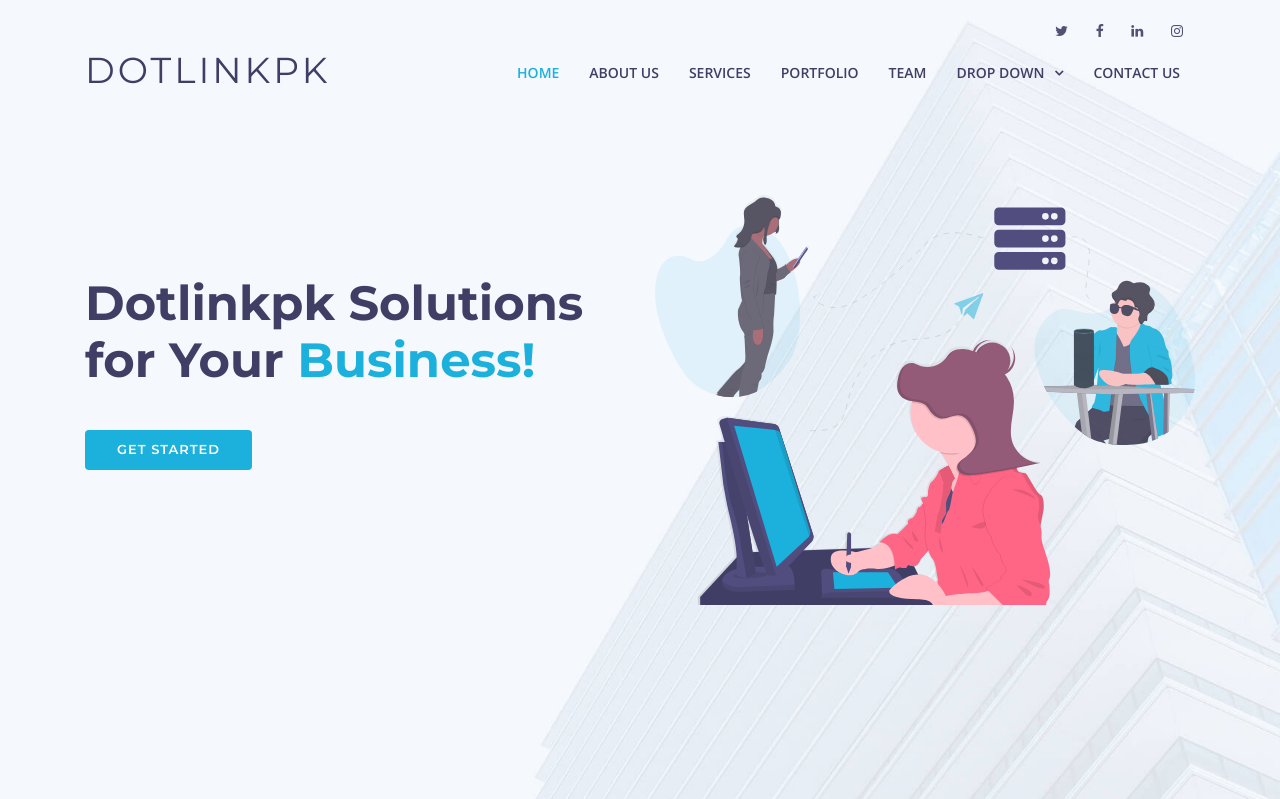
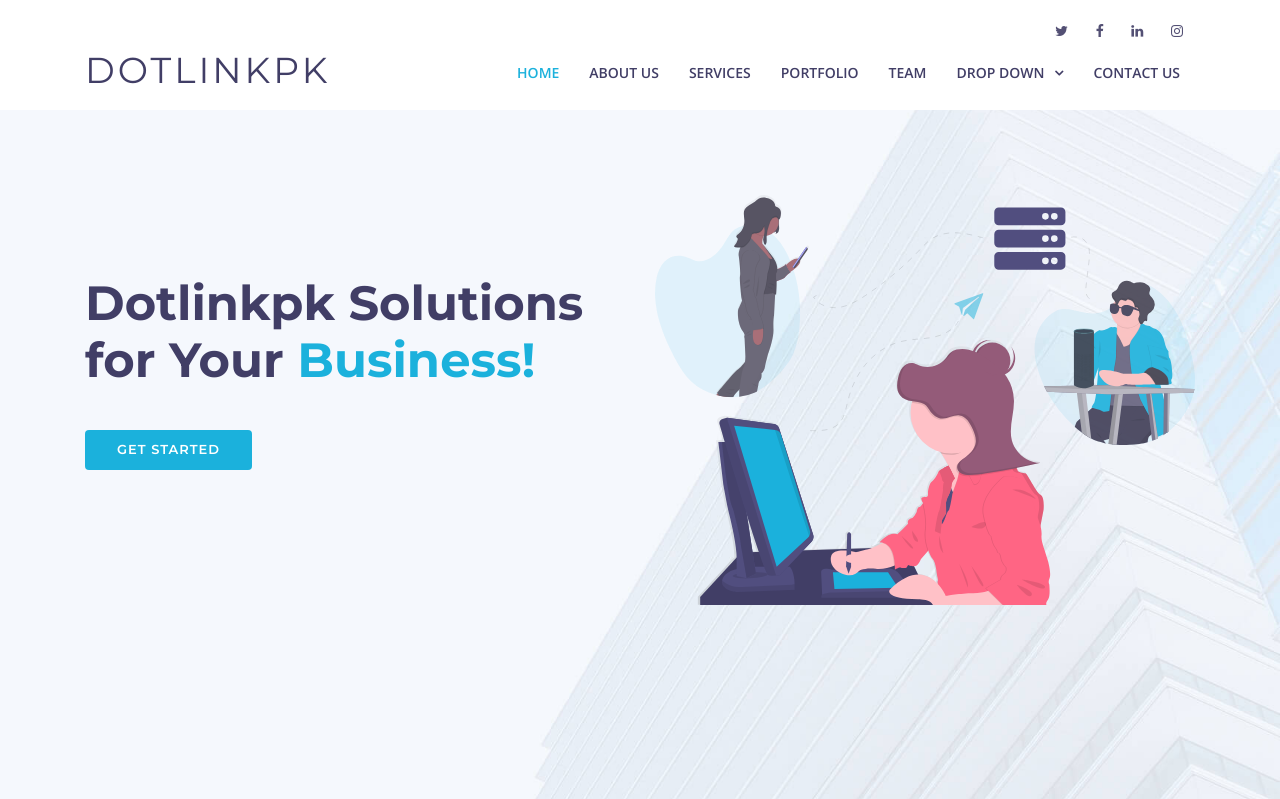
Before and after one commit to Eng-HanifLeghari/droplink, a Django app: page / in a window 1280 px wide. Shown: the top 799 px of the page. Run offline with Django 3.2, Linux system fonts and the light colour scheme; some libraries are stand-ins or nearby versions; some web fonts are replaced.

Commit message:
add style

```diff
--- a/dotlinkpkapp/static/css/style.css
+++ b/dotlinkpkapp/static/css/style.css
@@ -165,6 +165,7 @@ h6 {
   right: 0;
   transition: all 0.5s;
   z-index: 997;
+  background: white;
 }
 
 #header.header-scrolled,
```
